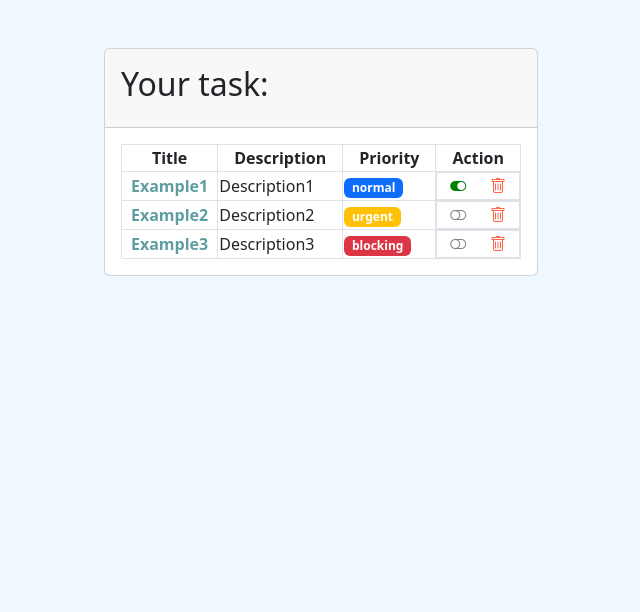
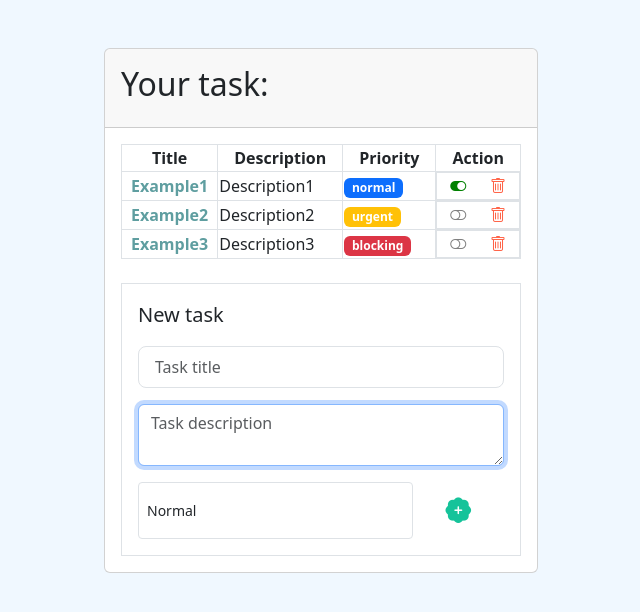
Before and after one commit to LocusNiger/open-bootcamp-project, a React app: page / in a window 1280 px wide. Shown: the top 612 px of the page, without its empty margins (319-959 px from the left). Built offline with nearby package versions, Linux system fonts and the light colour scheme; the HTML template or start-up script is replaced by a standard one.

Commit message:
feat: add "New task" feature

```diff
--- a/src/components/container/TaskListComponent.jsx
+++ b/src/components/container/TaskListComponent.jsx
@@ -42,6 +42,12 @@ const TaskListComponent = () => {
     setTasks(tempTasks); /* seteo el arreglo ya modificado */
   };
 
+  const addTask = (task) => {
+    const tempTasks = [...tasks];
+    tempTasks.push(task);
+    setTasks(tempTasks);
+  };
+
   return (
     <>
       <div className="col-12 mt-5">
@@ -76,7 +82,7 @@ const TaskListComponent = () => {
                 })}
               </tbody>
             </table>
-            <TaskForm />
+            <TaskForm add={addTask} />
           </div>
         </div>
       </div>
--- a/src/components/pure/forms/TaskForm.jsx
+++ b/src/components/pure/forms/TaskForm.jsx
@@ -1,5 +1,56 @@
-const TaskForm = () => {
-  return <form></form>;
+import { useRef } from "react";
+import { LEVELS } from "../../../models/levels.enum";
+import { Task } from "../../../models/task.class";
+
+const TaskForm = ({ add }) => {
+  const nameRef = useRef("");
+  const descriptionRef = useRef("");
+  const levelRef = useRef(LEVELS);
+  const addTask = (e) => {
+    e.preventDefault();
+    const newTask = new Task(nameRef.current.value, descriptionRef.current.value, false, levelRef.current.value);
+    add(newTask);
+  };
+
+  return (
+    <div className="">
+      <form className="d-flex flex-column justify-content-evenly border mt-4 p-3" onSubmit={addTask}>
+        <p className="fs-5">New task</p>
+        <input
+          type="text"
+          id="taskName"
+          className=" mb-3 form-control form-control-lg fs-6"
+          ref={nameRef}
+          placeholder="Task title"
+          required
+          autoFocus
+        />
+        <textarea
+          id="taskDescription"
+          className="mb-3 form-control"
+          ref={descriptionRef}
+          placeholder="Task description"
+          required
+          autoFocus
+        />
+        <div className="d-flex justify-content-between">
+          <select
+            className="form-select-sm w-75 form-control"
+            ref={levelRef}
+            defaultValue={LEVELS.NORMAL}
+            id="taskLevel"
+          >
+            <option value={LEVELS.NORMAL}>Normal</option>
+            <option value={LEVELS.URGENT}>Urgent</option>
+            <option value={LEVELS.BLOCKING}>Blocking</option>
+          </select>
+          <button type="submit" className="btn btn-succes btn-lg ">
+            <i className="bi bi-patch-plus-fill me-3 " style={{ fontSize: "1.6rem", color: "#15c39a" }}></i>
+          </button>
+        </div>
+      </form>
+    </div>
+  );
 };
 
 export default TaskForm;
```
